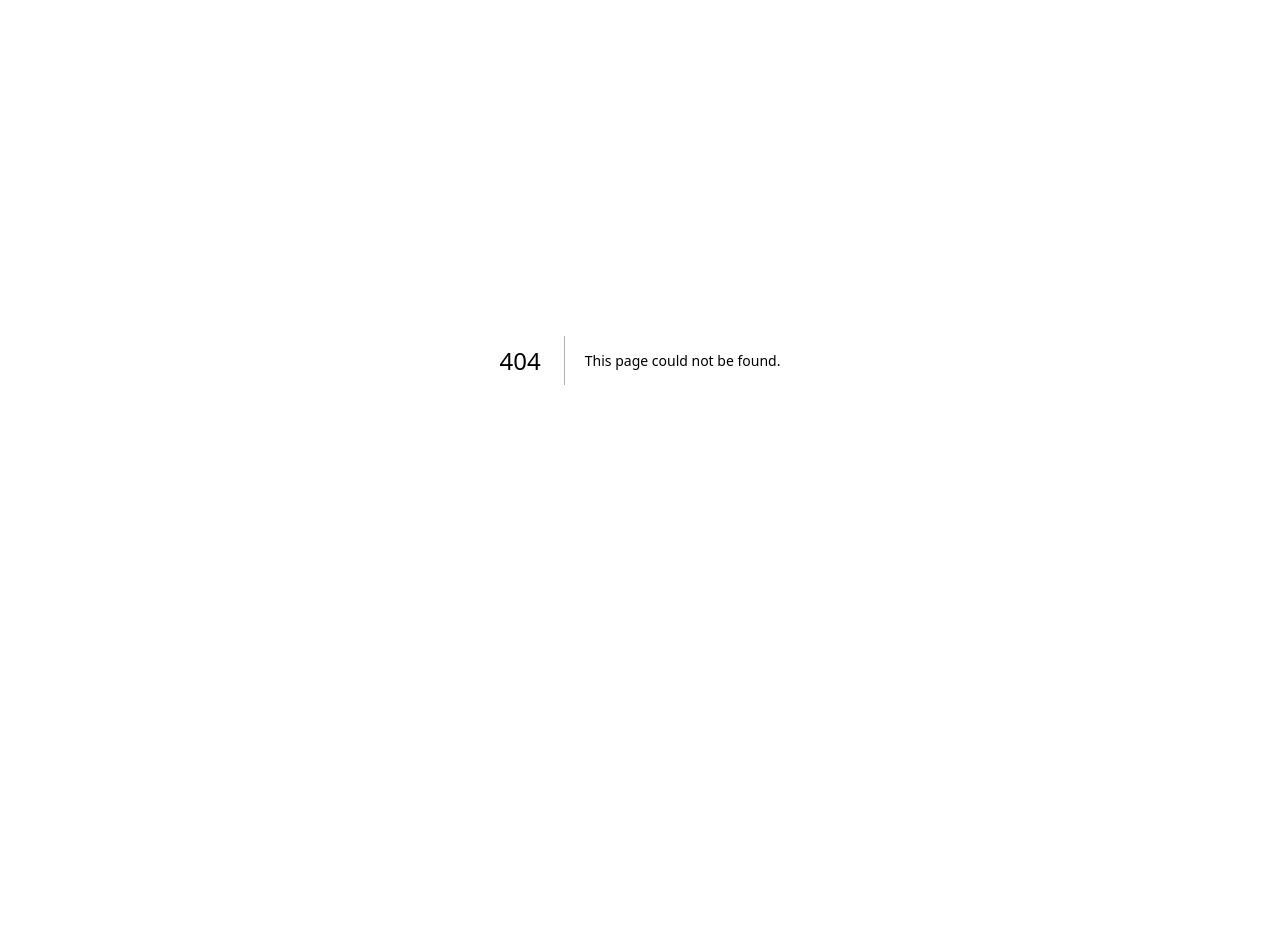
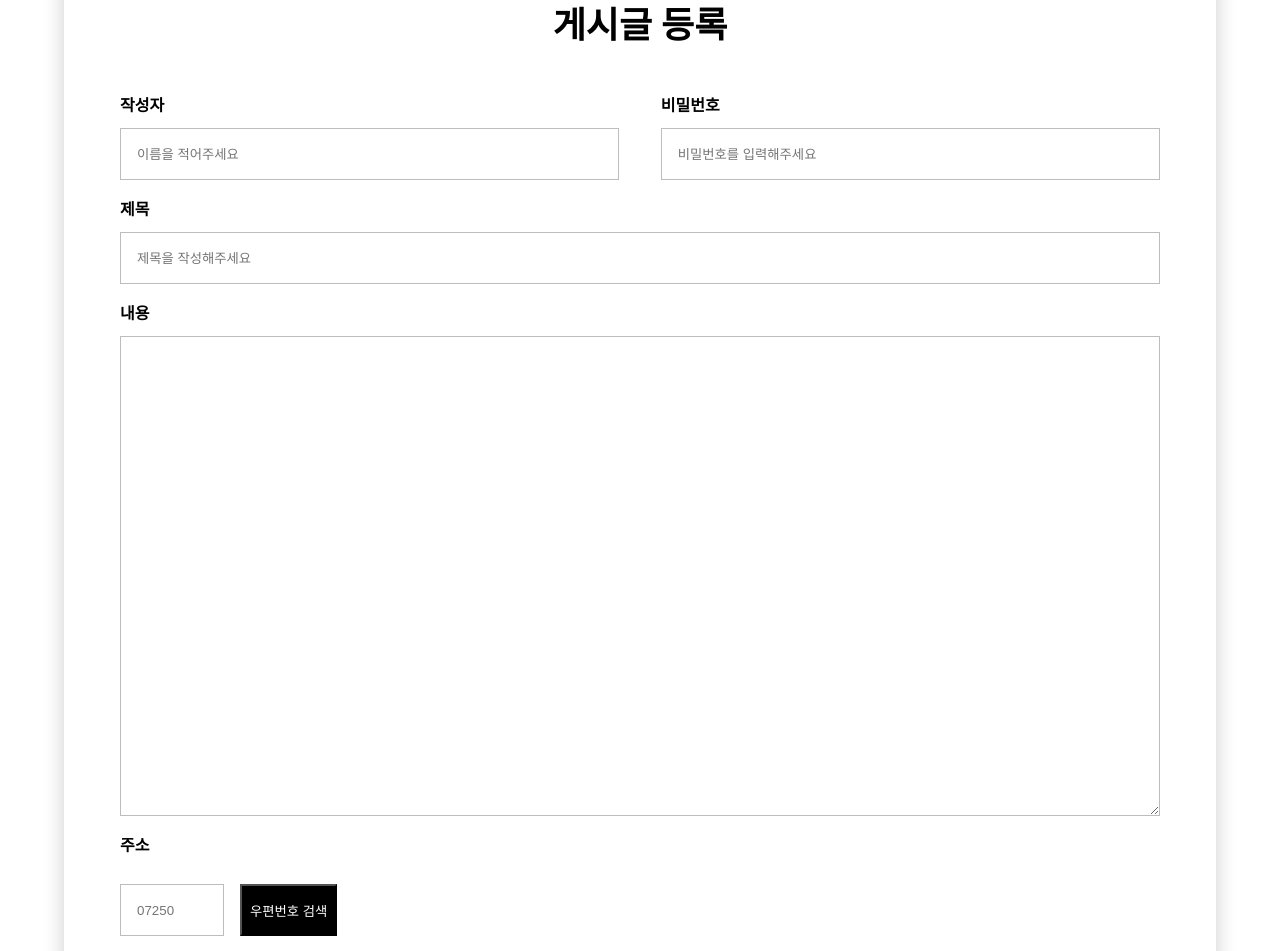
Before and after one commit to RAON0601/free-board, a Next.js app: page /boards/new in a window 1280 px wide. Before the commit this address had no page. Shown: the part 40-991 px from the top of the page. Before the commit the page ends 800 px from the top, so only its background shows below. Built offline with nearby package versions, Linux system fonts and the light colour scheme.

Commit message:
게시글 등록 UI 완성

```diff
--- /dev/null
+++ b/src/pages/boards/new/index.js
@@ -0,0 +1,103 @@
+import {
+  FormName,
+  InputFieldMid,
+  Input,
+  Label,
+  Row,
+  NewBoardForm,
+  InputField,
+  TextArea,
+  InputFieldSmall,
+  ButtonBlack,
+  GrayBox,
+  Radio,
+  ButtonYellow,
+} from "@/styles/boards/new";
+
+export default function NewBoardFormPage() {
+  return (
+    <NewBoardForm>
+      <FormName>게시글 등록</FormName>
+      <Row>
+        <InputFieldMid>
+          <Label>작성자</Label>
+          <Input placeholder="이름을 적어주세요" />
+        </InputFieldMid>
+
+        <InputFieldMid>
+          <Label>비밀번호</Label>
+          <Input placeholder="비밀번호를 입력해주세요" />
+        </InputFieldMid>
+      </Row>
+
+      <Row>
+        <InputField>
+          <Label>제목</Label>
+          <Input placeholder="제목을 작성해주세요" />
+        </InputField>
+      </Row>
+
+      <Row>
+        <InputField>
+          <Label>내용</Label>
+          <TextArea />
+        </InputField>
+      </Row>
+
+      <Row>
+        <Label>주소</Label>
+      </Row>
+
+      <Row style={{ justifyContent: "start" }}>
+        <InputFieldSmall style={{ marginRight: "16px" }}>
+          <Input placeholder="07250" />
+        </InputFieldSmall>
+        <ButtonBlack>우편번호 검색</ButtonBlack>
+      </Row>
+
+      <Row>
+        <InputField>
+          <Input />
+        </InputField>
+      </Row>
+
+      <Row>
+        <InputField>
+          <Input />
+        </InputField>
+      </Row>
+
+      <Row>
+        <InputField>
+          <Label>유튜브</Label>
+          <Input placeholder="링크를 복사해주세요" />
+        </InputField>
+      </Row>
+
+      <Row style={{ marginTop: "48px" }}>
+        <Label>사진첨부</Label>
+      </Row>
+
+      <Row style={{ justifyContent: "flex-start" }}>
+        <GrayBox />
+        <GrayBox />
+        <GrayBox />
+      </Row>
+
+      <Row style={{ marginTop: "48px" }}>
+        <Label>메인설정</Label>
+      </Row>
+
+      <Row style={{ justifyContent: "flex-start", alignItems: "center" }}>
+        <Radio type="radio" name="category" />
+        <Label style={{ marginBottom: 0, marginRight: "16px" }}>유튜브</Label>
+        <Radio type="radio" name="category" />
+        <Label style={{ marginBottom: 0 }}>사진</Label>
+      </Row>
+
+      <Row style={{ justifyContent: "center", marginTop: "48px" }}>
+        <ButtonYellow>등록하기</ButtonYellow>
+      </Row>
+    </NewBoardForm>
+  );
+}
--- /dev/null
+++ b/src/styles/boards/new.js
@@ -0,0 +1,91 @@
+import styled from "@emotion/styled";
+
+export const NewBoardForm = styled.div`
+  box-sizing: border-box;
+  width: 90vw;
+  min-width: 800px;
+  margin: 0 auto;
+  padding: 0 32px 32px 32px;
+  box-shadow: 0px 4px 20px rgba(0, 0, 0, 0.2);
+
+  display: flex;
+  flex-direction: column;
+  align-items: center;
+`;
+
+export const FormName = styled.h3`
+  font-size: 36px;
+  font-weight: 700;
+  text-align: center;
+  margin: 36px 0;
+`;
+
+export const Row = styled.div`
+  display: flex;
+  flex-direction: row;
+  width: 100%;
+  justify-content: space-between;
+  padding: 0 24px;
+  margin: 8px 0;
+`;
+
+export const InputField = styled.div`
+  width: 100%;
+  display: flex;
+  flex-direction: column;
+`;
+
+export const InputFieldMid = styled.div`
+  width: 48%;
+  display: flex;
+  flex-direction: column;
+`;
+
+export const InputFieldSmall = styled.div`
+  width: 10%;
+`;
+
+export const Label = styled.label`
+  margin-bottom: 12px;
+  font-size: 16px;
+  font-weight: 600;
+`;
+
+export const Input = styled.input`
+  width: 100%;
+  height: 52px;
+  border: 1px solid #bdbdbd;
+  padding-left: 16px;
+`;
+
+export const TextArea = styled.textarea`
+  display: block;
+  width: 100%;
+  height: 480px;
+  border: 1px solid #bdbdbd;
+`;
+
+export const ButtonBlack = styled.button`
+  background-color: black;
+  color: white;
+  padding: 4px 8px;
+`;
+
+export const ButtonYellow = styled.button`
+  background-color: #ffd600;
+  font-size: 16px;
+  font-weight: 600;
+  padding: 14px 60px;
+  border: none;
+`;
+
+export const GrayBox = styled.div`
+  width: 100px;
+  height: 100px;
+  background-color: gray;
+  margin: 0 8px;
+`;
+
+export const Radio = styled.input`
+  margin-right: 4px;
+`;
--- a/src/styles/globals.css
+++ b/src/styles/globals.css
@@ -1,107 +1,5 @@
-:root {
-  --max-width: 1100px;
-  --border-radius: 12px;
-  --font-mono: ui-monospace, Menlo, Monaco, 'Cascadia Mono', 'Segoe UI Mono',
-    'Roboto Mono', 'Oxygen Mono', 'Ubuntu Monospace', 'Source Code Pro',
-    'Fira Mono', 'Droid Sans Mono', 'Courier New', monospace;
-
-  --foreground-rgb: 0, 0, 0;
-  --background-start-rgb: 214, 219, 220;
-  --background-end-rgb: 255, 255, 255;
-
-  --primary-glow: conic-gradient(
-    from 180deg at 50% 50%,
-    #16abff33 0deg,
-    #0885ff33 55deg,
-    #54d6ff33 120deg,
-    #0071ff33 160deg,
-    transparent 360deg
-  );
-  --secondary-glow: radial-gradient(
-    rgba(255, 255, 255, 1),
-    rgba(255, 255, 255, 0)
-  );
-
-  --tile-start-rgb: 239, 245, 249;
-  --tile-end-rgb: 228, 232, 233;
-  --tile-border: conic-gradient(
-    #00000080,
-    #00000040,
-    #00000030,
-    #00000020,
-    #00000010,
-    #00000010,
-    #00000080
-  );
-
-  --callout-rgb: 238, 240, 241;
-  --callout-border-rgb: 172, 175, 176;
-  --card-rgb: 180, 185, 188;
-  --card-border-rgb: 131, 134, 135;
-}
-
-@media (prefers-color-scheme: dark) {
-  :root {
-    --foreground-rgb: 255, 255, 255;
-    --background-start-rgb: 0, 0, 0;
-    --background-end-rgb: 0, 0, 0;
-
-    --primary-glow: radial-gradient(rgba(1, 65, 255, 0.4), rgba(1, 65, 255, 0));
-    --secondary-glow: linear-gradient(
-      to bottom right,
-      rgba(1, 65, 255, 0),
-      rgba(1, 65, 255, 0),
-      rgba(1, 65, 255, 0.3)
-    );
-
-    --tile-start-rgb: 2, 13, 46;
-    --tile-end-rgb: 2, 5, 19;
-    --tile-border: conic-gradient(
-      #ffffff80,
-      #ffffff40,
-      #ffffff30,
-      #ffffff20,
-      #ffffff10,
-      #ffffff10,
-      #ffffff80
-    );
-
-    --callout-rgb: 20, 20, 20;
-    --callout-border-rgb: 108, 108, 108;
-    --card-rgb: 100, 100, 100;
-    --card-border-rgb: 200, 200, 200;
-  }
-}
-
 * {
   box-sizing: border-box;
+  margin: 0;
   padding: 0;
-  margin: 0;
 }
-
-html,
-body {
-  max-width: 100vw;
-  overflow-x: hidden;
-}
-
-body {
-  color: rgb(var(--foreground-rgb));
-  background: linear-gradient(
-      to bottom,
-      transparent,
-      rgb(var(--background-end-rgb))
-    )
-    rgb(var(--background-start-rgb));
-}
-
-a {
-  color: inherit;
-  text-decoration: none;
-}
-
-@media (prefers-color-scheme: dark) {
-  html {
-    color-scheme: dark;
-  }
-}
```
